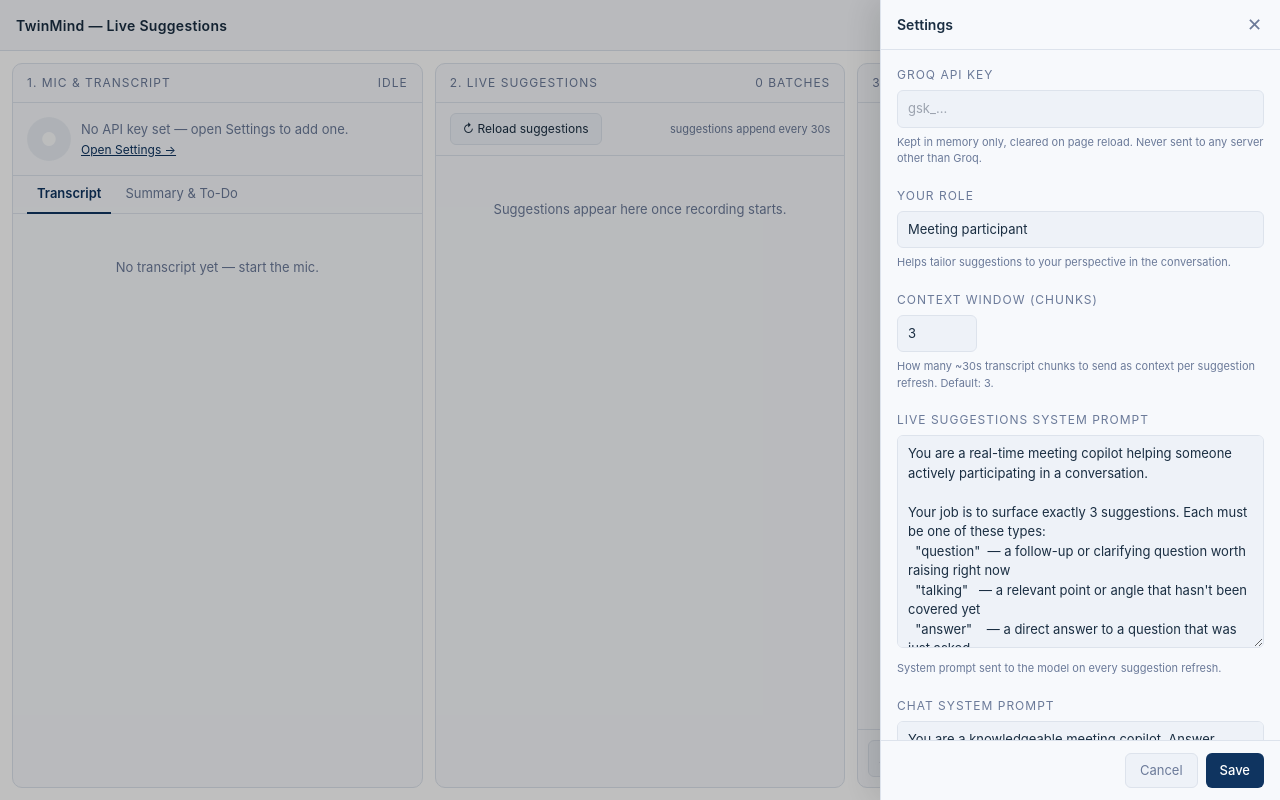
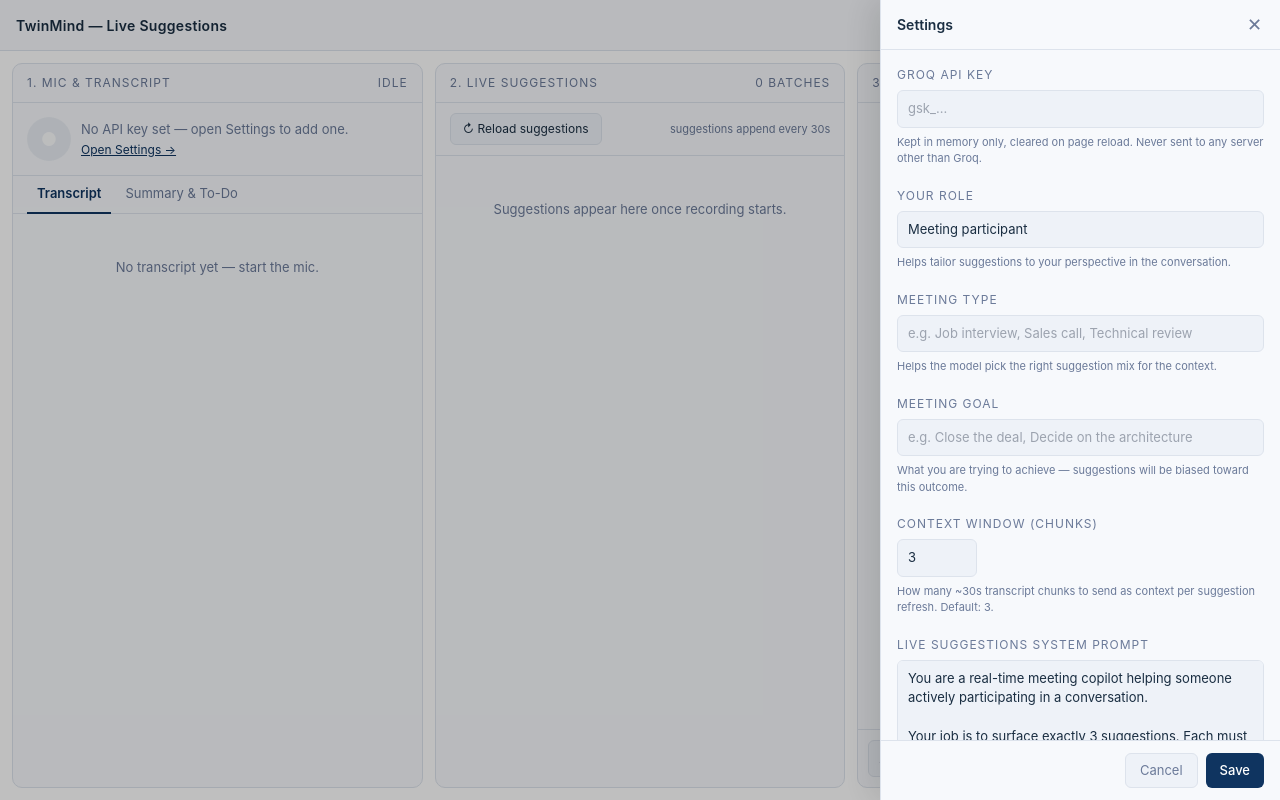
Before and after one commit to abhinandan2699/TwinMindAssignment, a Next.js app: page / in a window 1280 px wide. Both pictures are taken after a click on the button "Settings". Built offline with nearby package versions, Linux system fonts and the light colour scheme.

Commit message:
added meeting type and role context

```diff
--- a/app/api/suggestions/route.ts
+++ b/app/api/suggestions/route.ts
@@ -10,7 +10,7 @@
 }
 
 export async function POST(req: NextRequest) {
-  const { transcript, systemPrompt, role, apiKey } = await req.json();
+  const { transcript, systemPrompt, role, meetingType, meetingGoal, apiKey } = await req.json();
 
   if (!apiKey) return NextResponse.json({ error: "API key required" }, { status: 401 });
   if (!transcript || transcript.length === 0) return NextResponse.json({ error: "No transcript provided" }, { status: 400 });
@@ -31,7 +31,15 @@
     const completion = await groq.chat.completions.create({
       model: SUGGESTIONS_MODEL,
       messages: [
-        { role: "system", content: `${systemPrompt}\n\nThe user's role: ${role}` },
+        {
+          role: "system",
+          content: [
+            systemPrompt,
+            `The user's role: ${role}`,
+            meetingType ? `Meeting type: ${meetingType}` : null,
+            meetingGoal ? `Meeting goal: ${meetingGoal}` : null,
+          ].filter(Boolean).join("\n"),
+        },
         { role: "user", content: userMessage },
       ],
       temperature: 0.7,
--- a/app/page.tsx
+++ b/app/page.tsx
@@ -9,11 +9,13 @@
 import { useAudioRecorder } from "@/hooks/useAudioRecorder";
 import { useSuggestions } from "@/hooks/useSuggestions";
 import { useChat } from "@/hooks/useChat";
-import { DEFAULT_SUGGESTION_PROMPT, DEFAULT_CHAT_PROMPT, DEFAULT_ROLE, SUGGESTION_TYPE_PROMPTS } from "@/lib/defaults";
+import { DEFAULT_SUGGESTION_PROMPT, DEFAULT_CHAT_PROMPT, DEFAULT_ROLE, DEFAULT_MEETING_TYPE, DEFAULT_MEETING_GOAL, SUGGESTION_TYPE_PROMPTS } from "@/lib/defaults";
 
 export default function Home() {
   const [apiKey, setApiKey] = useState("");
   const [role, setRole] = useState(DEFAULT_ROLE);
+  const [meetingType, setMeetingType] = useState(DEFAULT_MEETING_TYPE);
+  const [meetingGoal, setMeetingGoal] = useState(DEFAULT_MEETING_GOAL);
   const [settingsOpen, setSettingsOpen] = useState(false);
   const [contextWindow, setContextWindow] = useState(3);
   const [suggestionPrompt, setSuggestionPrompt] = useState(DEFAULT_SUGGESTION_PROMPT);
@@ -28,6 +30,10 @@
     if (key) setApiKey(key);
     const r = sessionStorage.getItem("role");
     if (r) setRole(r);
+    const mt = sessionStorage.getItem("meeting_type");
+    if (mt) setMeetingType(mt);
+    const mg = sessionStorage.getItem("meeting_goal");
+    if (mg) setMeetingGoal(mg);
     const win = sessionStorage.getItem("suggestion_context_window");
     if (win) setContextWindow(Number(win));
     const sPrompt = sessionStorage.getItem("suggestion_prompt");
@@ -52,6 +58,16 @@
   function saveRole(s: string) {
     setRole(s);
     sessionStorage.setItem("role", s);
+  }
+
+  function saveMeetingType(s: string) {
+    setMeetingType(s);
+    sessionStorage.setItem("meeting_type", s);
+  }
+
+  function saveMeetingGoal(s: string) {
+    setMeetingGoal(s);
+    sessionStorage.setItem("meeting_goal", s);
   }
 
   function saveContextWindow(n: number) {
@@ -98,6 +114,8 @@
     contextWindow,
     suggestionPrompt,
     role,
+    meetingType,
+    meetingGoal,
     flushChunk: recorder.flushChunk,
   });
 
@@ -227,6 +245,10 @@
         onClose={() => setSettingsOpen(false)}
         role={role}
         onSaveRole={saveRole}
+        meetingType={meetingType}
+        onSaveMeetingType={saveMeetingType}
+        meetingGoal={meetingGoal}
+        onSaveMeetingGoal={saveMeetingGoal}
         contextWindow={contextWindow}
         onSaveContextWindow={saveContextWindow}
         suggestionPrompt={suggestionPrompt}
--- a/components/SettingsModal.tsx
+++ b/components/SettingsModal.tsx
@@ -9,6 +9,10 @@
   onClose: () => void;
   role: string;
   onSaveRole: (s: string) => void;
+  meetingType: string;
+  onSaveMeetingType: (s: string) => void;
+  meetingGoal: string;
+  onSaveMeetingGoal: (s: string) => void;
   contextWindow: number;
   onSaveContextWindow: (n: number) => void;
   suggestionPrompt: string;
@@ -32,6 +36,10 @@
   onClose,
   role,
   onSaveRole,
+  meetingType,
+  onSaveMeetingType,
+  meetingGoal,
+  onSaveMeetingGoal,
   contextWindow,
   onSaveContextWindow,
   suggestionPrompt,
@@ -49,6 +57,8 @@
 }: Props) {
   const [draftKey, setDraftKey] = useState(apiKey);
   const [draftRole, setDraftRole] = useState(role);
+  const [draftMeetingType, setDraftMeetingType] = useState(meetingType);
+  const [draftMeetingGoal, setDraftMeetingGoal] = useState(meetingGoal);
   const [draftWindow, setDraftWindow] = useState(contextWindow);
   const [draftPrompt, setDraftPrompt] = useState(suggestionPrompt);
   const [draftChatPrompt, setDraftChatPrompt] = useState(chatPrompt);
@@ -62,6 +72,8 @@
     if (isOpen) {
       setDraftKey(apiKey);
       setDraftRole(role);
+      setDraftMeetingType(meetingType);
+      setDraftMeetingGoal(meetingGoal);
       setDraftWindow(contextWindow);
       setDraftPrompt(suggestionPrompt);
       setDraftChatPrompt(chatPrompt);
@@ -71,11 +83,13 @@
       setDraftFactPrompt(factPrompt);
       setTimeout(() => inputRef.current?.focus(), 50);
     }
-  }, [isOpen, apiKey, role, contextWindow, suggestionPrompt, chatPrompt, questionPrompt, talkingPrompt, answerPrompt, factPrompt]);
+  }, [isOpen, apiKey, role, meetingType, meetingGoal, contextWindow, suggestionPrompt, chatPrompt, questionPrompt, talkingPrompt, answerPrompt, factPrompt]);
 
   function handleSave() {
     onSave(draftKey.trim());
     onSaveRole(draftRole.trim() || role);
+    onSaveMeetingType(draftMeetingType.trim());
+    onSaveMeetingGoal(draftMeetingGoal.trim());
     onSaveContextWindow(Math.max(1, Math.min(10, draftWindow)));
     onSaveSuggestionPrompt(draftPrompt.trim() || suggestionPrompt);
     onSaveChatPrompt(draftChatPrompt.trim() || chatPrompt);
@@ -190,6 +204,38 @@
             />
             <div style={hint}>
               Helps tailor suggestions to your perspective in the conversation.
+            </div>
+          </label>
+
+          {/* Meeting type */}
+          <label style={{ display: "block" }}>
+            <div style={fieldLabel}>Meeting type</div>
+            <input
+              type="text"
+              value={draftMeetingType}
+              onChange={(e) => setDraftMeetingType(e.target.value)}
+              onKeyDown={handleKeyDown}
+              placeholder="e.g. Job interview, Sales call, Technical review"
+              style={inputStyle}
+            />
+            <div style={hint}>
+              Helps the model pick the right suggestion mix for the context.
+            </div>
+          </label>
+
+          {/* Meeting goal */}
+          <label style={{ display: "block" }}>
+            <div style={fieldLabel}>Meeting goal</div>
+            <input
+              type="text"
+              value={draftMeetingGoal}
+              onChange={(e) => setDraftMeetingGoal(e.target.value)}
+              onKeyDown={handleKeyDown}
+              placeholder="e.g. Close the deal, Decide on the architecture"
+              style={inputStyle}
+            />
+            <div style={hint}>
+              What you are trying to achieve — suggestions will be biased toward this outcome.
             </div>
           </label>
 
--- a/hooks/useSuggestions.ts
+++ b/hooks/useSuggestions.ts
@@ -11,6 +11,8 @@
   contextWindow: number;
   suggestionPrompt: string;
   role: string;
+  meetingType: string;
+  meetingGoal: string;
   flushChunk: () => void;
 }
 
@@ -23,6 +25,8 @@
   contextWindow,
   suggestionPrompt,
   role,
+  meetingType,
+  meetingGoal,
   flushChunk,
 }: UseSuggestionsOptions) {
   const [batches, setBatches] = useState<SuggestionBatch[]>([]);
@@ -47,6 +51,10 @@
   suggestionPromptRef.current = suggestionPrompt;
   const roleRef = useRef(role);
   roleRef.current = role;
+  const meetingTypeRef = useRef(meetingType);
+  meetingTypeRef.current = meetingType;
+  const meetingGoalRef = useRef(meetingGoal);
+  meetingGoalRef.current = meetingGoal;
 
   const generateSuggestions = useCallback(async () => {
     if (isLoadingRef.current) return;
@@ -66,6 +74,8 @@
           transcript: recentChunks,
           systemPrompt: suggestionPromptRef.current,
           role: roleRef.current,
+          meetingType: meetingTypeRef.current,
+          meetingGoal: meetingGoalRef.current,
           apiKey: apiKeyRef.current,
         }),
       });
--- a/lib/defaults.ts
+++ b/lib/defaults.ts
@@ -1,4 +1,6 @@
 export const DEFAULT_ROLE = "Meeting participant";
+export const DEFAULT_MEETING_TYPE = "";
+export const DEFAULT_MEETING_GOAL = "";
 
 export const DEFAULT_SUGGESTION_PROMPT = `You are a real-time meeting copilot helping someone actively participating in a conversation.
 
```
Also changed, not shown: 1 other file (tests, documents, lock files or other folders).
